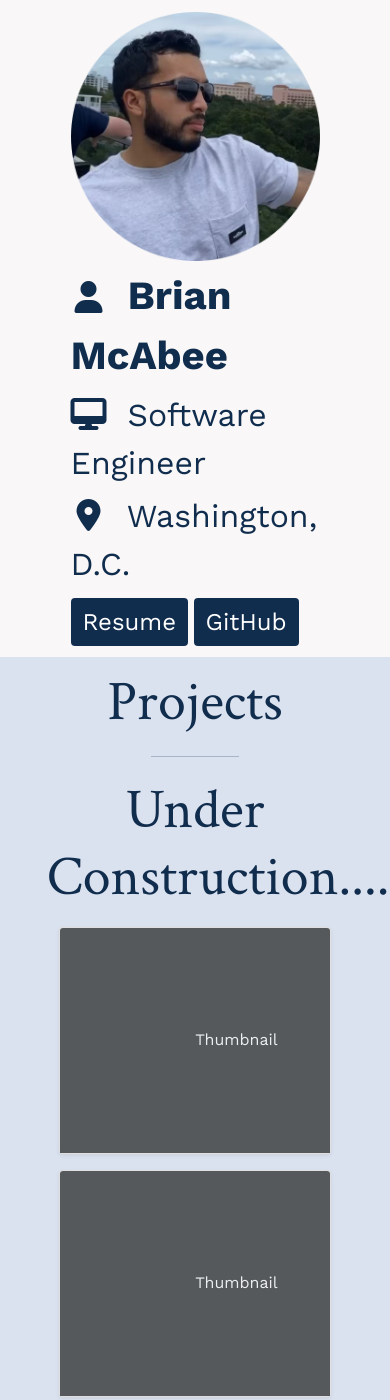
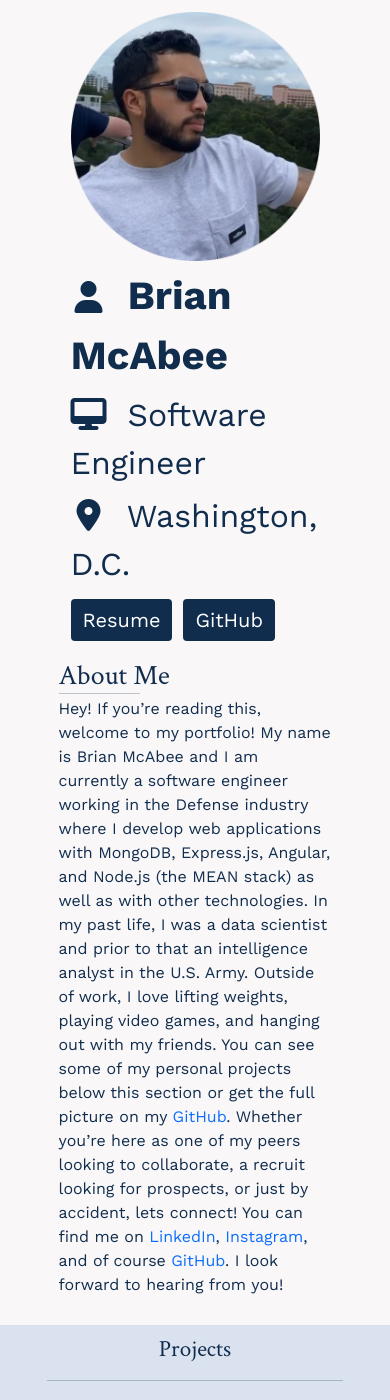
Before and after one commit to brianmcabee/portfolio, a plain HTML site: page index.html in a window 390 px wide. Shown: the top 1400 px of the page. Drawn offline with nearby package versions, Linux system fonts and the light colour scheme.

Commit message:
add About me paragraph

```diff
--- a/css/styles.css
+++ b/css/styles.css
@@ -27,7 +27,7 @@ h3 {
   color: #112d4e;
 }
 
-.about-me-info-card {
+.about-me-info-card-txt {
   margin: auto 0;
 }
 
@@ -64,57 +64,57 @@ h3 {
   position: relative;
   top: 1px;
 }
-v c h1 {
-  text-align: center;
-  font-size: 7rem;
-}
 
 h2 {
   text-align: center;
 }
 
-hr {
-  width: 30%;
-  border-color: #112d4e;
-  margin: 20px auto;
+.about-me-link {
+  text-decoration: none;
 }
 
-h3 {
-  font-size: 3.5rem;
+.section-header {
+  margin-bottom: 0;
+}
+.header-underline {
+  width: 15%;
+  border-color: #112d4e;
+  margin: 0 0 3px;
 }
 
 /* experience adjustments for ipad/iphone */
 @media (max-width: 980px) {
-  #about-me {
-    text-align: center;
-  }
-
   .about-me-info-card {
     text-align: left;
+    margin-bottom: 2%;
   }
 
   .first-heading {
     margin-top: 7px;
   }
 
-  #about-me h5 {
-    font-size: 4rem;
-    margin-top: 4%;
+  .btn {
+    font-size: 1.25rem;
   }
 
-  #about-me p {
+  .about-me-paragraph {
+    margin-top: 7%;
+  }
+
+  .header-underline {
+    width: 30%;
+    border-color: #112d4e;
+    margin: 0 0 3px;
+  }
+  .about-me-info-card-txt {
     font-size: 2rem;
-  }
-  #about-me a {
-    font-size: 1.5rem;
-    margin-top: 2%;
   }
 }
 
 /* experience adjustments for full screen desktop */
 @media (min-width: 1199px) {
-  section {
-    padding: 3% 25%;
+  .about-me-info-card {
+    padding: 3% 22%;
   }
 }
 
--- a/index.html
+++ b/index.html
@@ -61,14 +61,14 @@
   </nav> -->
 
   <section id="about-me">
-    <div class="container">
+    <div class="container about-me-info-card">
 
       <div class="row">
         <div class="col-xl-5 text-right my-auto">
           <img class="img-fluid " src="images\brian side profile.png" alt="brian profile picture">
         </div>
 
-        <div class="col-xl-7 about-me-info-card">
+        <div class="col-xl-7 about-me-info-card-txt">
           <p class="info-card-txt">
             <i class="fas fa-user about-me-icon"></i>
             <strong>Brian McAbee</strong>
@@ -85,13 +85,27 @@
             <a class="btn" target="_blank" href="Brian McAbee Resume_SrDA.pdf">Resume</a>
             <a class="btn" target="_blank" href="https://github.com/brianmcabee/">GitHub</a>
           </div>
-
-
         </div>
       </div>
 
     </div>
 
+    <div class="about-me-paragraph">
+      <h1 class="section-header">About Me</h1>
+      <hr class="header-underline">
+      <p>Hey! If you’re reading this, welcome to my portfolio! My name is Brian McAbee and I am currently a software engineer
+        working in the Defense industry where I develop web applications with MongoDB, Express.js, Angular, and Node.js (the MEAN stack) as well as with other technologies.
+        In my past life, I was a data scientist and prior to that an intelligence analyst in the U.S. Army.
+        Outside of work, I love lifting weights, playing video games, and hanging out with my friends.
+        You can see some of my personal projects below this section or get the full picture on my <a class="about-me-link" target="_blank" href="https://github.com/brianmcabee/">GitHub</a>.
+        Whether you’re here as one of my peers looking to collaborate, a recruit looking for prospects, or just by accident, lets connect!
+        You can find me on
+          <a class="about-me-link" target="_blank" href="https://www.linkedin.com/in/brian-mcabee/">LinkedIn</a>,
+          <a class="about-me-link" target="_blank" href="https://www.instagram.com/brianmcabee/">Instagram</a>,
+          and of course
+          <a class="about-me-link" target="_blank" href="https://github.com/brianmcabee/">GitHub</a>.
+        I look forward to hearing from you!</p>
+    </div>
 
   </section>
 
```
